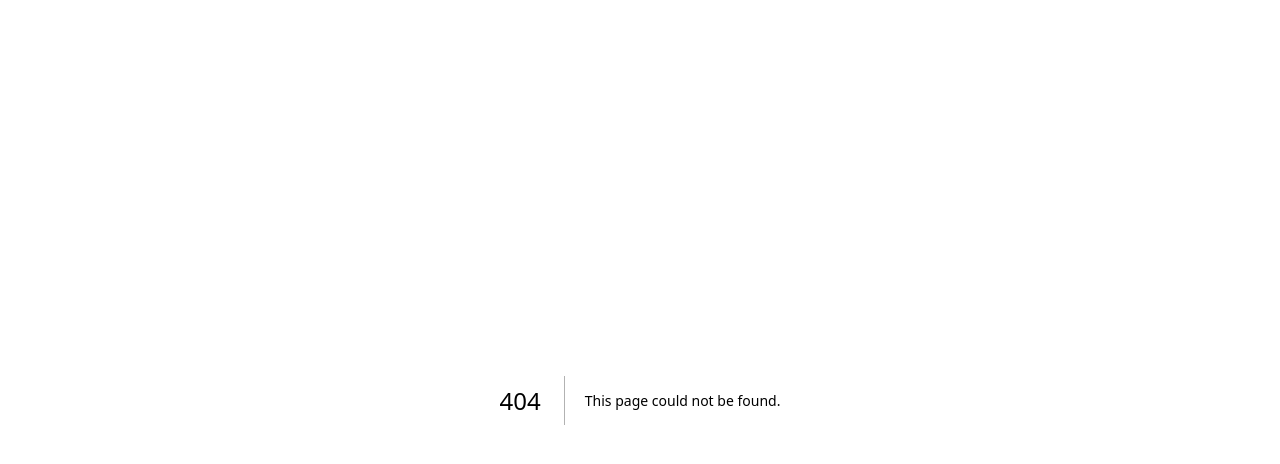
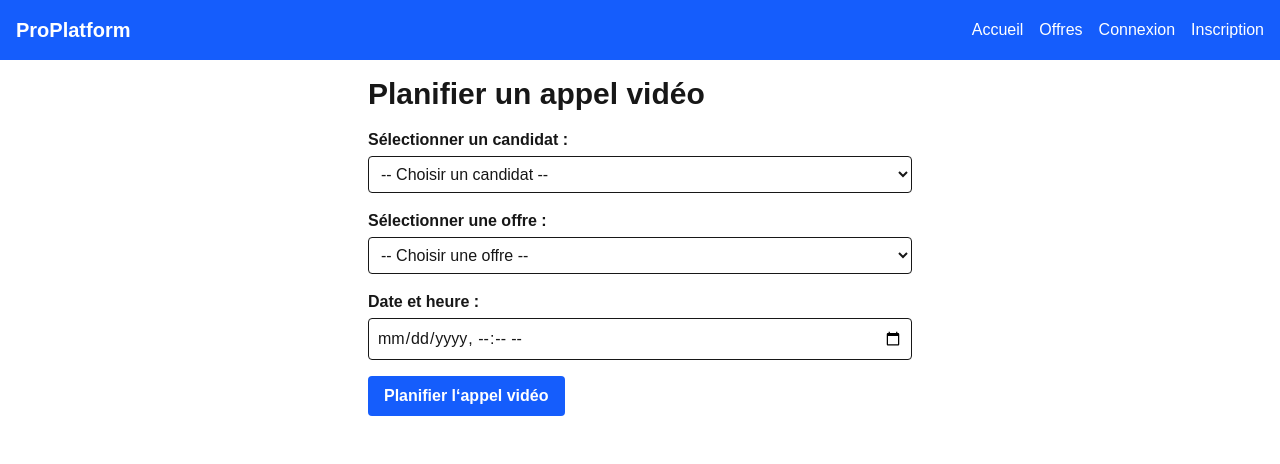
Before and after one commit to YvesMu/Projet_ANNUEL, a Next.js app in the folder frontend/: page /dashboard-pro/planifier-visio in a window 1280 px wide. Before the commit this address had no page. Shown: the top 464 px of the page. Built offline with nearby package versions, Linux system fonts and the light colour scheme.

Commit message:
ajout de la page de plainification video ok, mais des chose a revoir

```diff
--- /dev/null
+++ b/frontend/src/app/dashboard-pro/planifier-visio/page.tsx
@@ -0,0 +1,159 @@
+"use client";
+
+import { useEffect, useState } from "react";
+import Header from "@/components/Header";
+
+interface Candidat {
+  id: number;
+  prenom: string;
+  nom: string;
+  email: string;
+}
+
+interface Offre {
+  id: number;
+  titre: string;
+}
+
+export default function PlanifierVisio() {
+  const [candidats, setCandidats] = useState<Candidat[]>([]);
+  const [offres, setOffres] = useState<Offre[]>([]);
+  const [candidatId, setCandidatId] = useState<number | null>(null);
+  const [offreId, setOffreId] = useState<number | null>(null);
+  const [scheduledAt, setScheduledAt] = useState<string>("");
+
+  useEffect(() => {
+    const token = localStorage.getItem("token");
+    if (!token) return;
+
+    // 🟢 Récupérer tous les candidats
+    const fetchCandidats = async () => {
+      try {
+        const res = await fetch("http://localhost:5000/user/candidats", {
+          headers: { Authorization: `Bearer ${token}` },
+        });
+        const data = await res.json();
+        setCandidats(data);
+      } catch (err) {
+        console.error(err);
+        alert("Erreur lors du chargement des candidats.");
+      }
+    };
+
+    // 🟢 Récupérer mes offres (en tant que professionnel)
+    const fetchOffres = async () => {
+      try {
+        const res = await fetch("http://localhost:5000/offres/my", {
+          headers: { Authorization: `Bearer ${token}` },
+        });
+        const data = await res.json();
+        setOffres(data);
+      } catch (err) {
+        console.error(err);
+        alert("Erreur lors du chargement des offres.");
+      }
+    };
+
+    fetchCandidats();
+    fetchOffres();
+  }, []);
+
+  const handleSubmit = async () => {
+    const token = localStorage.getItem("token");
+    if (!token || !candidatId || !offreId || !scheduledAt) {
+      alert("Tous les champs sont requis.");
+      return;
+    }
+
+    try {
+      const res = await fetch("http://localhost:5000/video-call/schedule", {
+        method: "POST",
+        headers: {
+          Authorization: `Bearer ${token}`,
+          "Content-Type": "application/json",
+        },
+        body: JSON.stringify({
+          candidatId,
+          offreId,
+          scheduledAt,
+        }),
+      });
+
+      if (!res.ok) throw new Error("Erreur serveur");
+
+      alert("Appel vidéo planifié avec succès !");
+      // Reset du formulaire
+      setCandidatId(null);
+      setOffreId(null);
+      setScheduledAt("");
+    } catch (err) {
+      console.error(err);
+      alert("Erreur lors de la planification.");
+    }
+  };
+
+  return (
+    <>
+      <Header />
+      <main className="max-w-xl mx-auto p-4">
+        <h1 className="text-3xl font-bold mb-4">Planifier un appel vidéo</h1>
+
+        <div className="space-y-4">
+
+          {/* Sélection Candidat */}
+          <div>
+            <label className="block mb-1 font-semibold">Sélectionner un candidat :</label>
+            <select
+              className="border rounded p-2 w-full"
+              value={candidatId ?? ""}
+              onChange={(e) => setCandidatId(Number(e.target.value))}
+            >
+              <option value="">-- Choisir un candidat --</option>
+              {candidats.map((c) => (
+                <option key={c.id} value={c.id}>
+                  {c.prenom} {c.nom} ({c.email})
+                </option>
+              ))}
+            </select>
+          </div>
+
+          {/* Sélection Offre */}
+          <div>
+            <label className="block mb-1 font-semibold">Sélectionner une offre :</label>
+            <select
+              className="border rounded p-2 w-full"
+              value={offreId ?? ""}
+              onChange={(e) => setOffreId(Number(e.target.value))}
+            >
+              <option value="">-- Choisir une offre --</option>
+              {offres.map((o) => (
+                <option key={o.id} value={o.id}>
+                  {o.titre}
+                </option>
+              ))}
+            </select>
+          </div>
+
+          {/* Date et heure */}
+          <div>
+            <label className="block mb-1 font-semibold">Date et heure :</label>
+            <input
+              type="datetime-local"
+              className="border rounded p-2 w-full"
+              value={scheduledAt}
+              onChange={(e) => setScheduledAt(e.target.value)}
+            />
+          </div>
+
+          {/* Bouton submit */}
+          <button
+            className="bg-blue-600 text-white px-4 py-2 rounded font-semibold"
+            onClick={handleSubmit}
+          >
+            Planifier l&lsquo;appel vidéo
+          </button>
+        </div>
+      </main>
+    </>
+  );
+}
--- a/frontend/src/components/Header.tsx
+++ b/frontend/src/components/Header.tsx
@@ -44,9 +44,15 @@ export default function Header() {
             <Link href="/profile" className="hover:underline">Mon Profil</Link>
             <Link href="/dashboard" className="hover:underline">Dashboard</Link>
             {isProfessional && (
+              <>
               <Link href="/create-offer" className="hover:underline font-semibold">
                 Créer une offre
               </Link>
+
+              <Link href="/dashboard-pro/planifier-visio" className="hover:underline font-semibold">
+                Planifier un appel
+              </Link>
+              </>
             )}
             <button onClick={handleLogout} className="hover:underline">Déconnexion</button>
           </>
```
Also changed, not shown: 2 other files (tests, documents, lock files or other folders).
